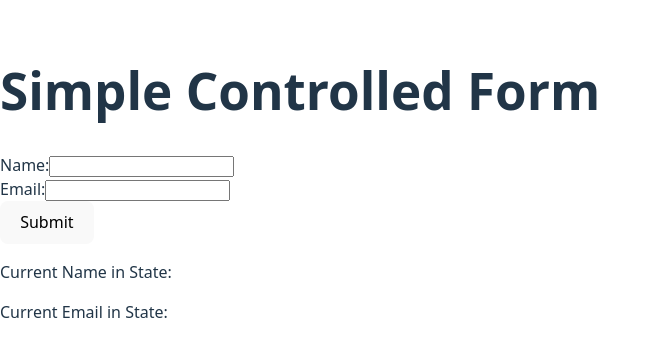
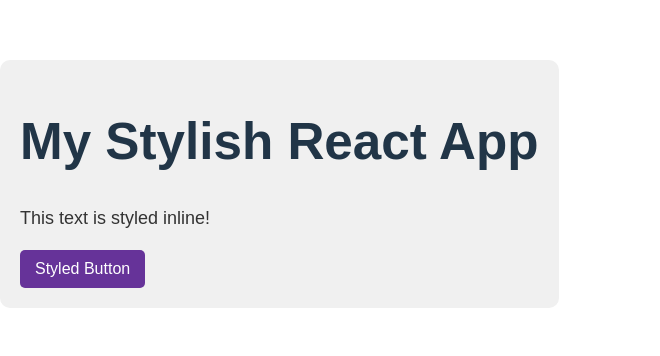
Before and after one commit to WisdomLota/ReactTeachingScript, a React (Vite) app in the folder my-first-react-app/: page / in a window 1280 px wide. Shown: the part 216-572 px from the top of the page, without its empty margins (0-660 px from the left). Built offline with nearby package versions, Linux system fonts and the light colour scheme.

Commit message:
Day 8 inline styles

```diff
--- a/my-first-react-app/src/App.jsx
+++ b/my-first-react-app/src/App.jsx
@@ -1,57 +1,12 @@
-// src/App.jsx
-import { useState } from 'react';
-
+// src/App.jsx (simplified for styling demo)
 function App() {
-  const [name, setName] = useState(''); // State to hold the input value
-  const [email, setEmail] = useState(''); // State for email
-
-  // Event handler for name input change
-  function handleNameChange(event) {
-    setName(event.target.value); // Update state with the new input value
-  }
-
-  // Event handler for email input change
-  function handleEmailChange(event) {
-    setEmail(event.target.value);
-  }
-
-  // Event handler for form submission
-  function handleSubmit(event) {
-    event.preventDefault(); // Prevent default browser form submission (page reload)
-    console.log('Submitted Name:', name);
-    console.log('Submitted Email:', email);
-    alert(`Hello, ${name}! Your email is ${email}.`);
-    // You'd typically send this data to an API here
-    setName(''); // Clear the input after submission
-    setEmail('');
-  }
-
   return (
-    <div>
-      <h1>Simple Controlled Form</h1>
-      <form onSubmit={handleSubmit}>
-        <label>
-          Name:
-          <input
-            type="text"
-            value={name} // Value is controlled by state
-            onChange={handleNameChange} // State updates on change
-          />
-        </label>
-        <br />
-        <label>
-          Email:
-          <input
-            type="email"
-            value={email}
-            onChange={handleEmailChange}
-          />
-        </label>
-        <br />
-        <button type="submit">Submit</button>
-      </form>
-      <p>Current Name in State: {name}</p>
-      <p>Current Email in State: {email}</p>
+    <div style={{ backgroundColor: '#f0f0f0', padding: '20px', borderRadius: '10px', fontFamily: 'Arial, sans-serif' }}>
+      <h1>My Stylish React App</h1>
+      <p style={{ color: '#333', fontSize: '18px' }}>This text is styled inline!</p>
+      <button style={{ backgroundColor: 'rebeccapurple', color: 'white', border: 'none', padding: '10px 15px', borderRadius: '5px', cursor: 'pointer' }}>
+        Styled Button
+      </button>
     </div>
   );
 }
```
